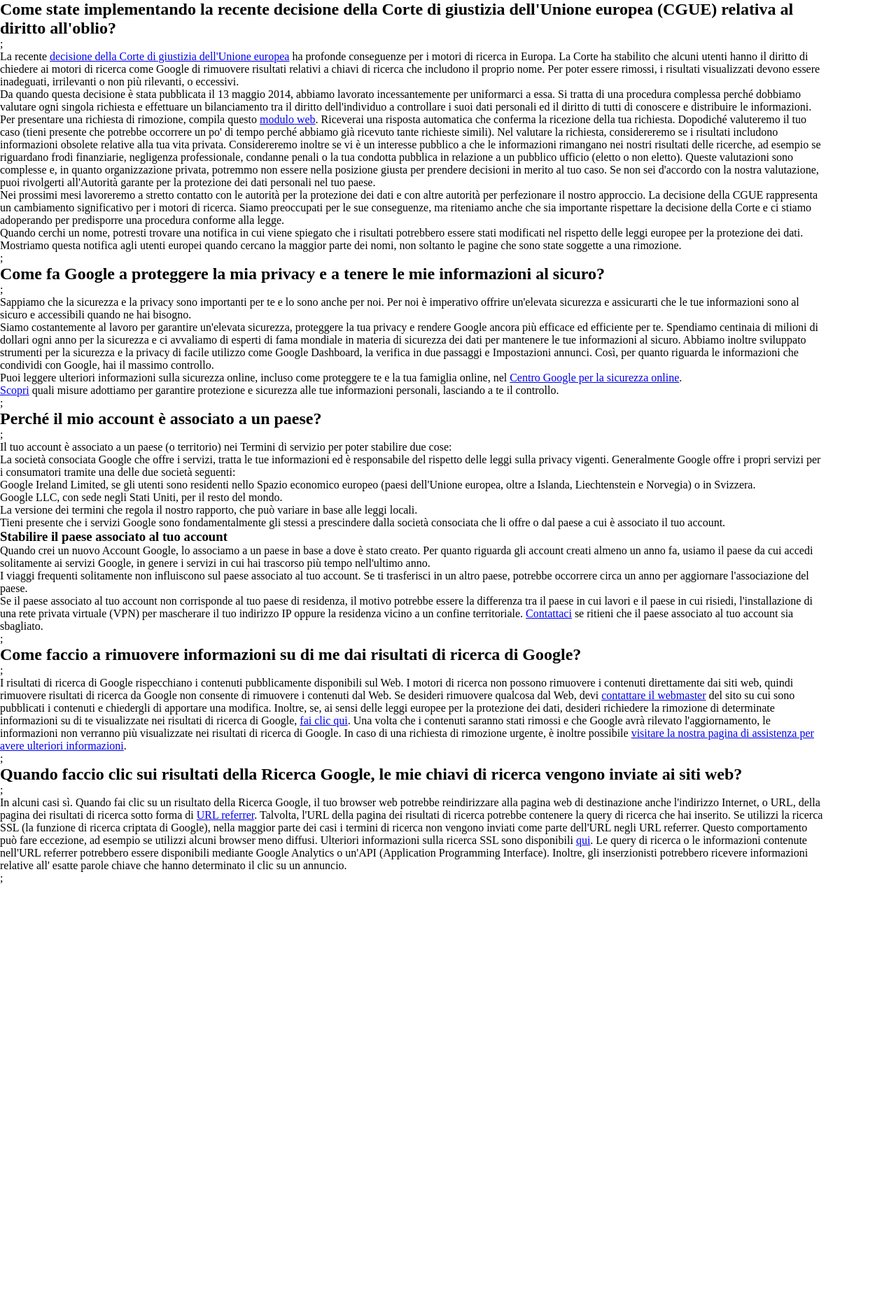
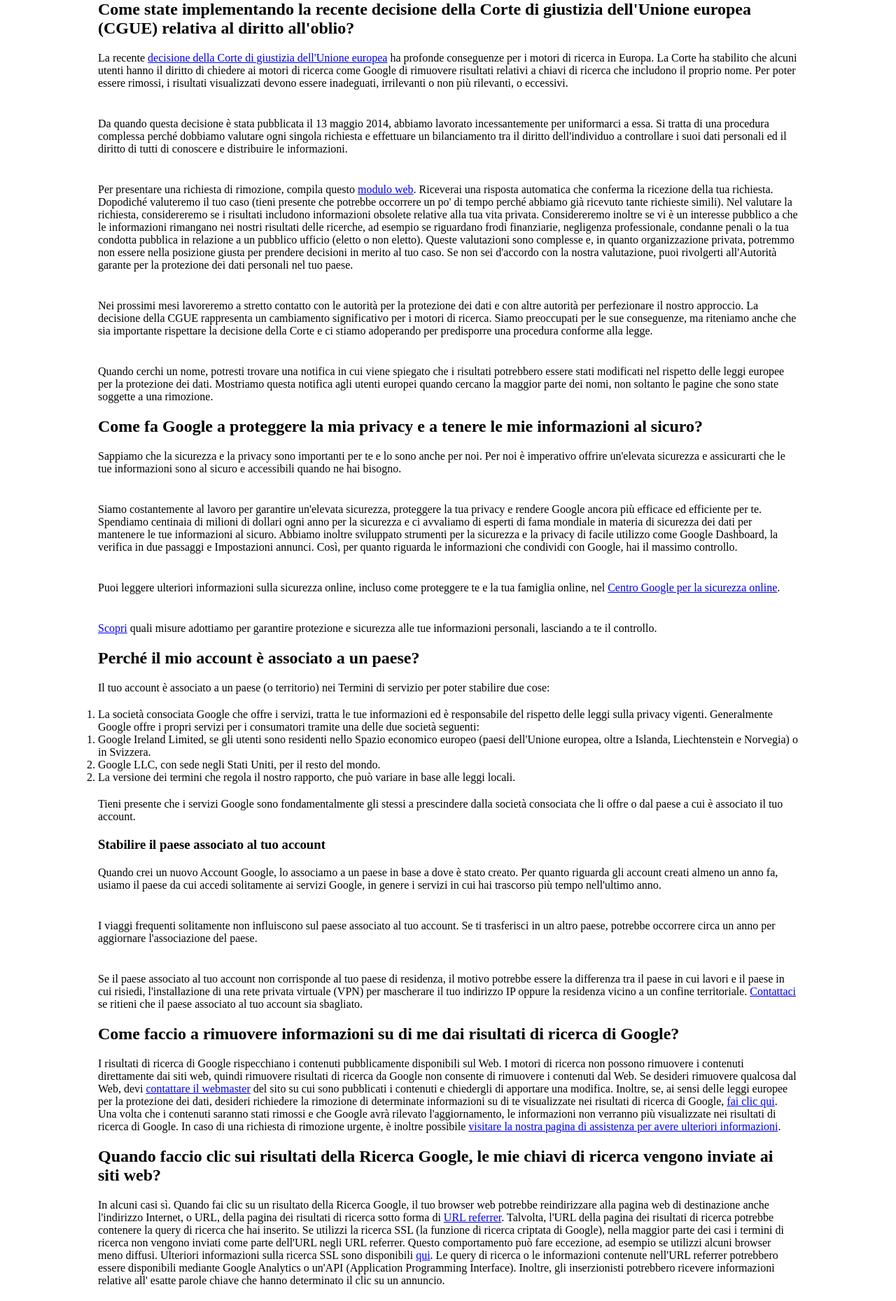
Before and after one commit to Evanflow89/php-google-faq, a PHP site: page / in a window 1280 px wide. Shown: the whole page at 70% size. Before the commit the page ends 1263 px from the top, so only its background shows below. Run offline with PHP 8.4, Linux system fonts and the light colour scheme.

Commit message:
Added some style

```diff
--- a/index.php
+++ b/index.php
@@ -36,11 +36,13 @@ $faqs = [
 </head>
 <body>
     <div class="container">
+        <ul>
         <?php foreach($faqs as $faq) { ?>
 <?php foreach ($faq as $elm) { ?>
-<?= $elm ?>;
+<li><?= $elm ?> </li>
     <?php } ?>
  <?php } ?>
+ </ul>
     </div>
 </body>
 </html>
--- a/style.css
+++ b/style.css
@@ -5,5 +5,14 @@
 }
 
 .container {
-    max-width: 73.75rem;
+    max-width: 62.5rem;
+    margin: auto;
 }
+
+ul {
+    list-style: none;
+}
+
+p {
+    padding: 1.25rem 0;
+}
```
